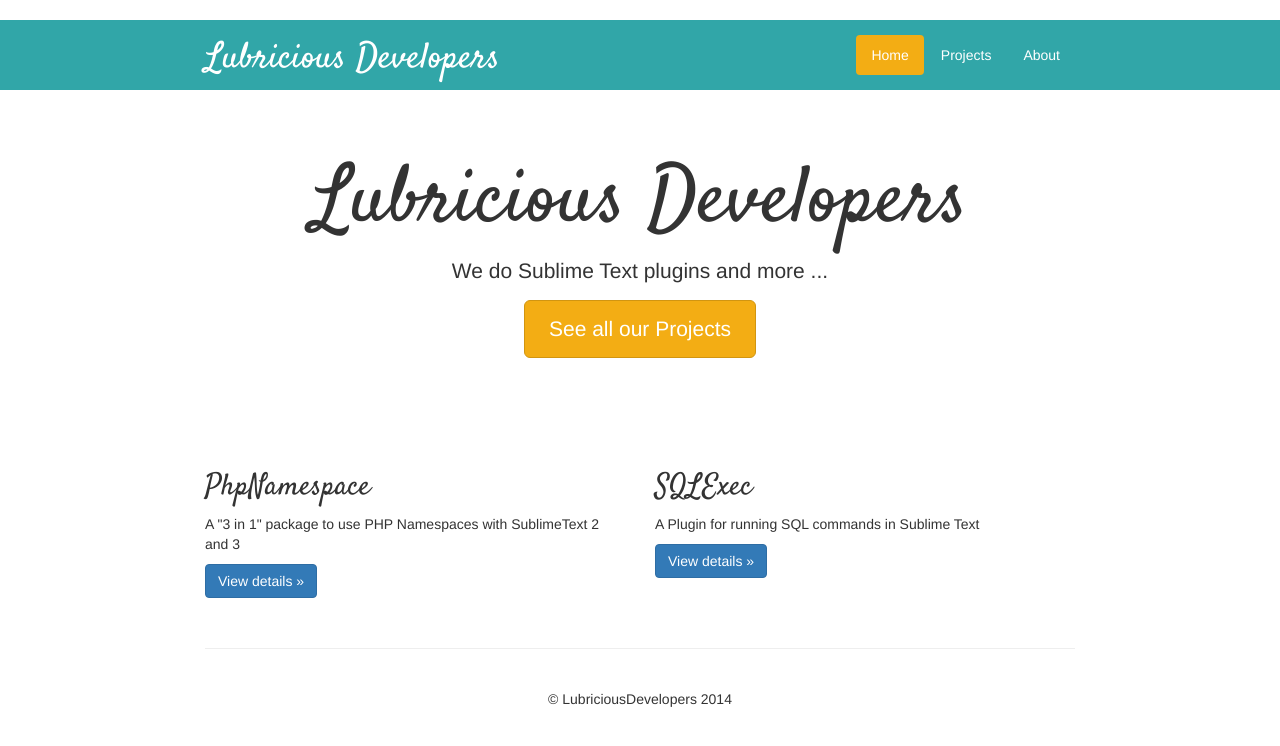
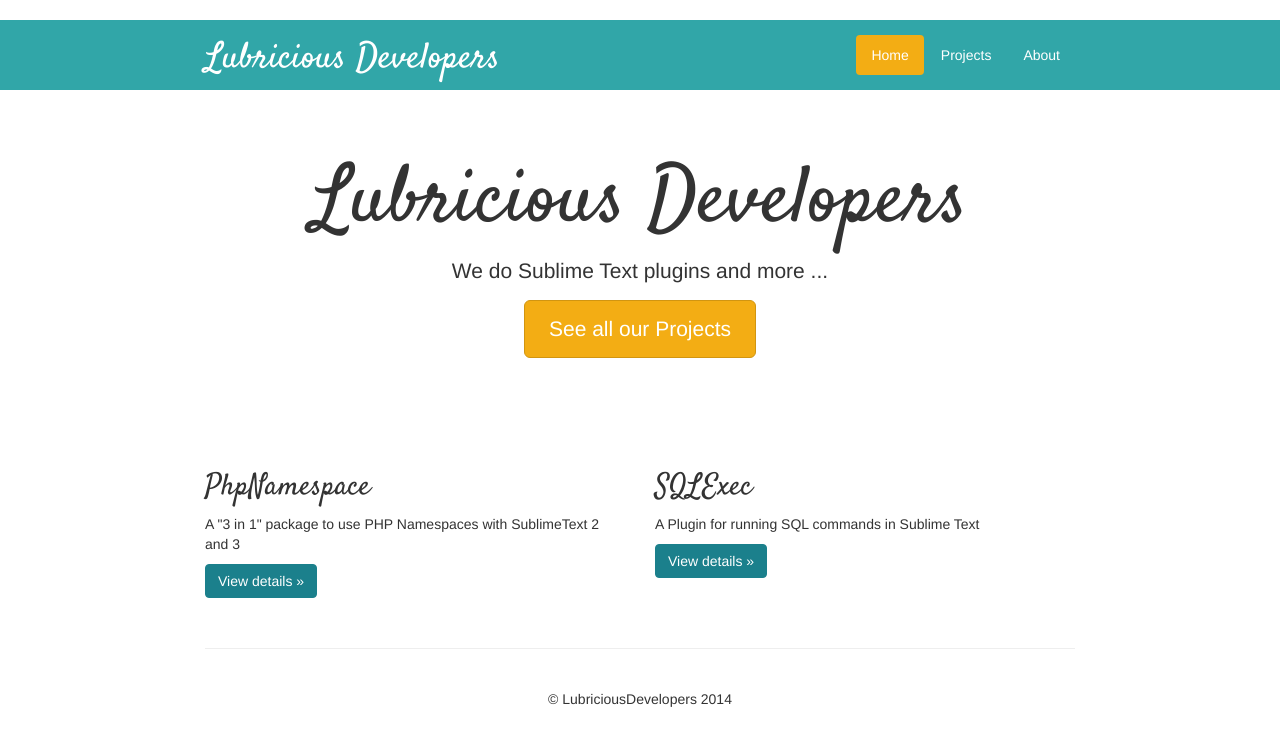
Before and after one commit to LubriciousDevelopers/lubriciousdevelopers.github.io, a Jekyll site: the page built from index.html, in a window 1280 px wide. Shown: the top 746 px of the page. Built offline with Jekyll 4.4.1, drawn with Linux system fonts in a browser that asks for light colours; nearby versions of some CDN libraries.

Commit message:
Change buttons style

```diff
--- a/_layouts/project.html
+++ b/_layouts/project.html
@@ -5,7 +5,7 @@
 <div class="jumbotron">
     <h1>{{ page.title }}</h1>
     <p class="lead">{{ page.summary }}</p>
-    <p><a class="btn btn-lg btn-success" href="https://github.com/{{ page.github }}" role="button">See on GitHub »</a></p>
+    <p><a class="btn btn-lg btn-default" href="https://github.com/{{ page.github }}" role="button">See on GitHub »</a></p>
 </div>
 
 {{ content }}
--- a/css/styles.css
+++ b/css/styles.css
@@ -33,9 +33,15 @@
     height:30px;
 }
 
-.jumbotron .btn, .jumbotron .btn:hover {
+.btn-default, .btn-default:hover {
     background-color: #F3AD14;
     border-color: #D19511;
+    color: #FFF;
+}
+
+.btn-primary, .btn-primary:hover {
+    background-color: #1B808C;
+    border-color: #1B808C;
     color: #FFF;
 }
 
--- a/index.html
+++ b/index.html
@@ -6,7 +6,7 @@
 <div class="jumbotron">
     <h1>{{ site.title }}</h1>
     <p class="lead">We do Sublime Text plugins and more ...</p>
-    <p><a class="btn btn-lg" href="/projects.html" role="button">See all our Projects</a></p>
+    <p><a class="btn btn-lg btn-default" href="/projects.html" role="button">See all our Projects</a></p>
 </div>
 
 <div class="row">
```
